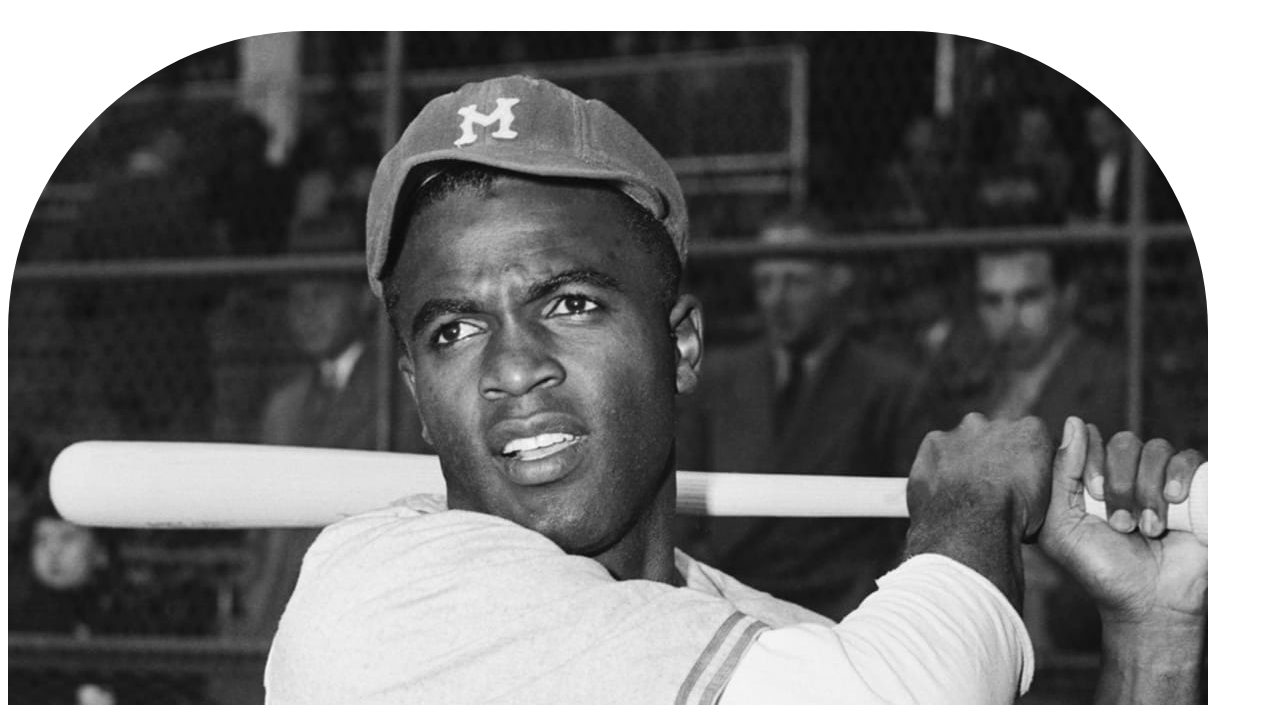
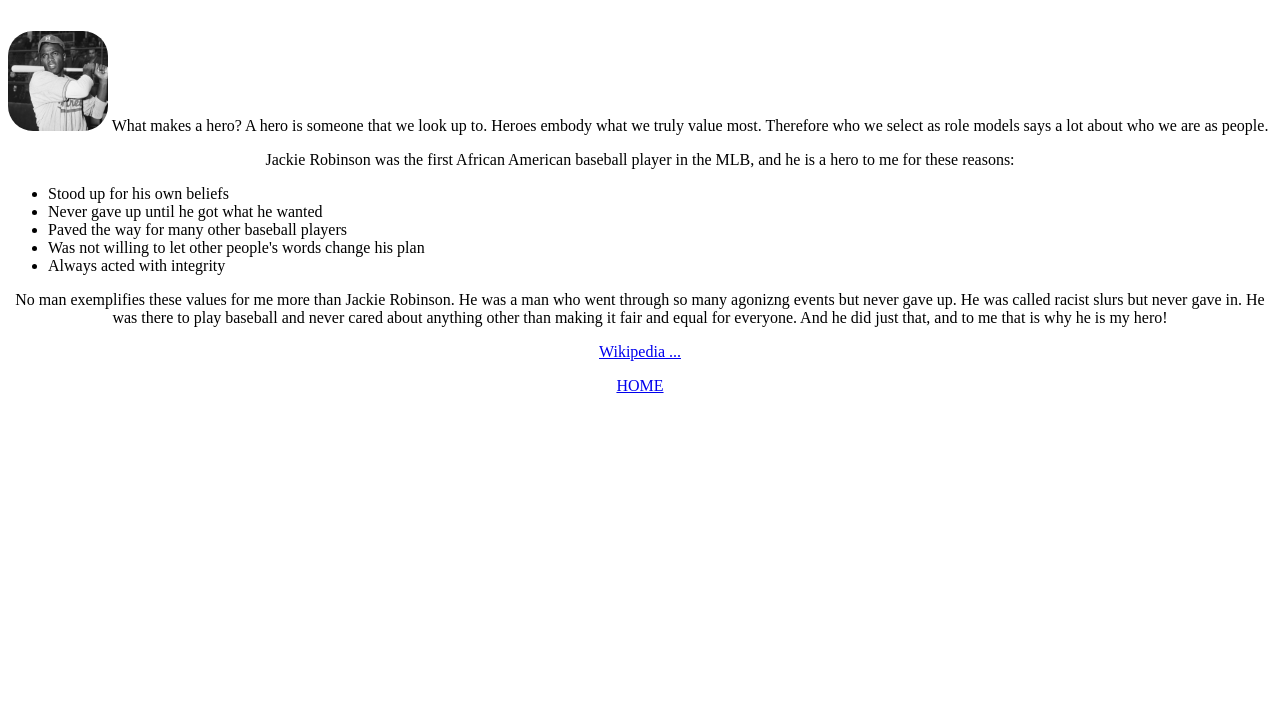
Before and after one commit to BrePeterson/BrePeterson.github.io, a plain HTML site: page inspire.html in a window 1280 px wide. Shown: the part 95-800 px from the top of the page. Drawn offline with Linux system fonts and the light colour scheme.

Commit message:
Update inspire.html

```diff
--- a/inspire.html
+++ b/inspire.html
@@ -6,7 +6,7 @@
 	</head>
 	<body>
     		<h1>Jackie Robinson</h1>
-		<img id="mainpic" src="images/jackierobinson.jpg" alt="Jackie Robinson">
+		<img id="mainpic" src="images/jackierobinson.jpg" alt="Jackie Robinson" height=100px>
         		What makes a hero? A hero is someone that we look up to. Heroes embody what we truly value most. Therefore who we select as role models says a lot about who we are as people.
     		</p>
     		<p>
```
